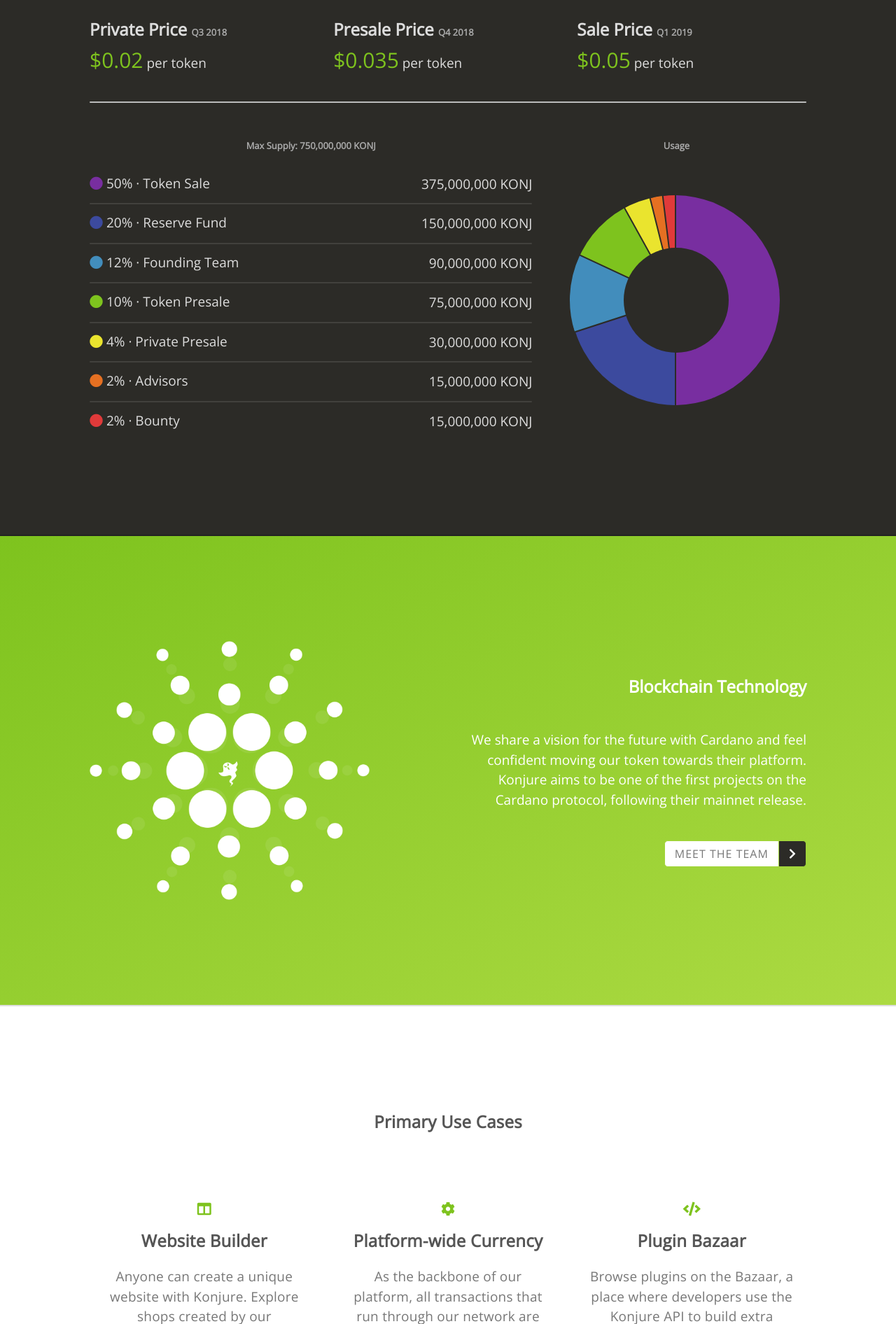
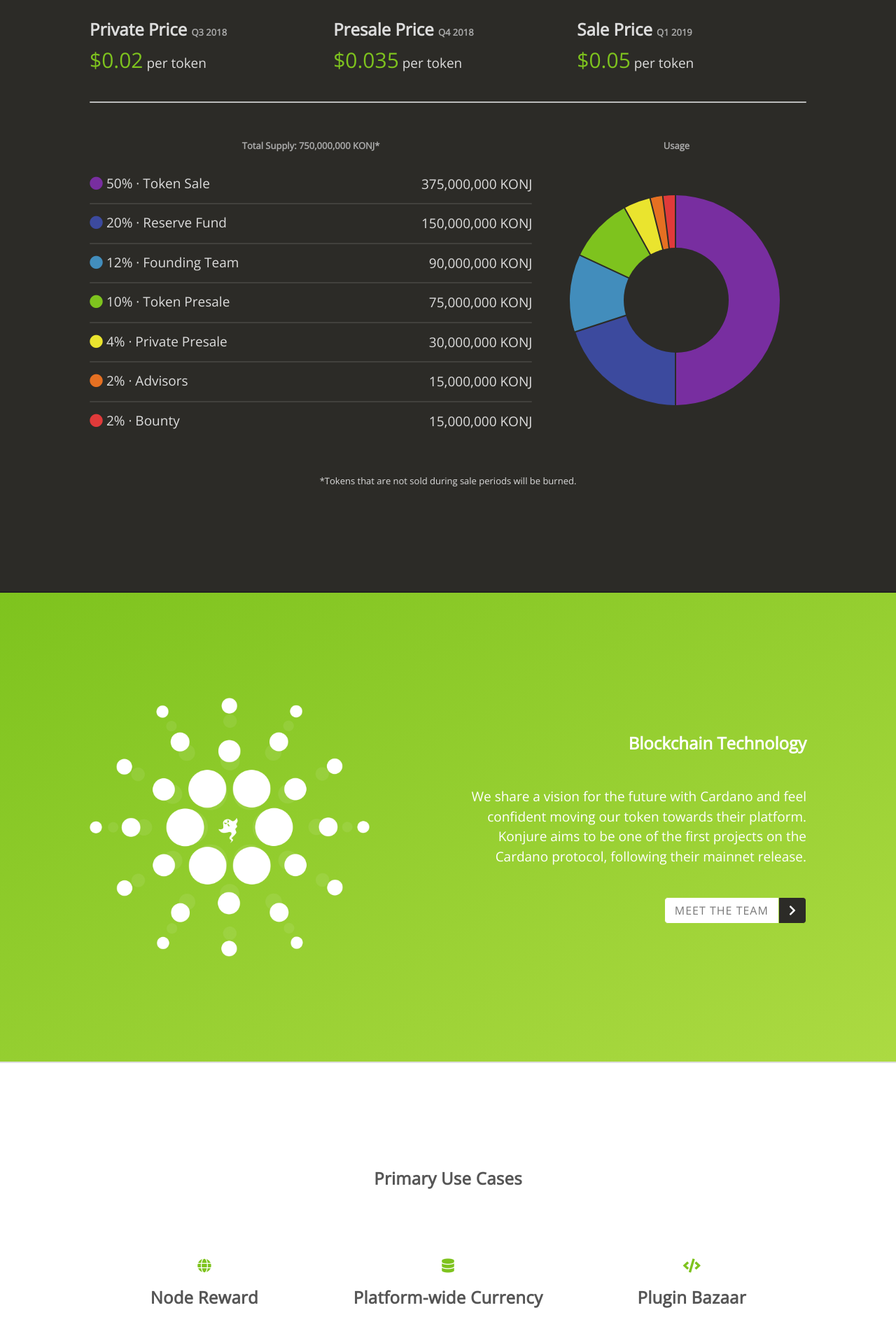
Before and after one commit to Konjure/konjure-org, a PHP site: page /get-started/token in a window 1280 px wide. Shown: the part 1040-2932 px from the top of the page at 70% size. Run offline with PHP 8.4, Linux system fonts and the light colour scheme.

Commit message:
Konjure.org v1.1

```diff
--- a/development/decentralization/index.php
+++ b/development/decentralization/index.php
@@ -126,9 +126,9 @@
 					<div class="cell-12 text-right">
 						<div class="vertical-center-outer">
 							<div class="vertical-center-inner">
-								<h2 data-sr="enter right, and hustle 20px">Peer-to-peer network</h2>
+								<h2 data-sr="enter right, and hustle 20px">Peer-to-peer IPFS network</h2>
 								<br><br>
-								<h3 data-sr="enter right, and hustle 20px">As opposed to traditional web hosting, Konjure will take advantage of peer-to-peer networks. This ensures decentralized hosting for each website on our ecosystem, offering a cheaper, faster, and more secure solution overall.</h3>
+								<h3 data-sr="enter right, and hustle 20px">As opposed to traditional web hosting, Konjure will be working with IPFS. This ensures decentralized hosting for each site on our platform, offering a cheaper, faster, and more secure solution overall. Inside the Konjure dApp, users will have the option to run a node on our network, earning KONJ tokens.</h3>
 								<br><br>
 								<a href="/get-started/what-is-konjure">
 									<div class="kbutton" hover="brighten" data-sr="enter right, and hustle 20px">
--- a/development/overview/index.php
+++ b/development/overview/index.php
@@ -13,7 +13,7 @@
 		<meta name="viewport" content="width=device-width, initial-scale=1.0">
 
 		<meta name="description" content="Konjure is in development to become the website builder of the blockchain. Explore the stages of our project."/>
-		<meta name="keywords" content="konjure, website builder, development, overview, innovations, machine learning, konjure ui, platform, generation, stages"/>
+		<meta name="keywords" content="konjure, website builder, development, overview, innovations, machine learning, konjure ui, platform, generation, stages, ipfs"/>
 
 		<meta name="twitter:card" content="summary_large_image"/>
 		<meta name="twitter:site" content="@KonjureOrg"/>
@@ -210,7 +210,7 @@
 					<div class="cell">
 						<h2 data-sr="enter top, and hustle 20px">Konjure Ecosystem</h2>
 						<br>
-						<h3 data-sr="enter top, and hustle 20px">A layer on top of the Decentralized Web containing all Konjure sites</h3>
+						<h3 data-sr="enter top, and hustle 20px">A layer on top of IPFS containing all Konjure nodes and sites</h3>
 						<br>
 						<div class="kprogress none" data-sr="enter top, and hustle 20px">
 							<div class="blink"></div>
@@ -246,7 +246,7 @@
 							<div class="vertical-center-inner">
 								<h2 data-sr="enter left, and hustle 20px">Decentralized Network</h2>
 								<br><br>
-								<h3 data-sr="enter left, and hustle 20px">Konjure websites will automatically be deployed and hosted on a peer-to-peer network. You, and only you, own your data. The way it should be.</h3>
+								<h3 data-sr="enter left, and hustle 20px">Konjure websites will automatically be deployed and hosted on our IPFS network. Users can set up nodes to help run our ecosystem, and in return they will receive KONJ tokens to use throughout the platform.</h3>
 								<br><br>
 								<a href="/development/decentralization">
 									<div class="kbutton" hover="brighten" data-sr="enter left, and hustle 20px">
--- a/get-started/token/index.php
+++ b/get-started/token/index.php
@@ -100,7 +100,7 @@
 					<div class="row">
 						<div class="cell-10">
 							<br>
-							<h2 class="text-center" data-sr="enter top, and hustle 20px"><div>Max Supply: 750,000,000 KONJ</div></h2>
+							<h2 class="text-center" data-sr="enter top, and hustle 20px"><div>Total Supply: 750,000,000 KONJ*</div></h2>
 							<br>
 							<h3 data-sr="enter left, and hustle 20px"><i class="fa fa-circle color-one"></i> 50% &middot; Token Sale</h3>
 							<h3 class="text-right" data-sr="enter right, and hustle 20px">375,000,000 KONJ</h3>
@@ -147,6 +147,8 @@
 						</div>
 					</div>
 				</div>
+				<br><br>
+				<h6 class="text-center">*Tokens that are not sold during sale periods will be burned.</h6>
 			</div>
 		</div>
 
@@ -186,16 +188,16 @@
 				<div class="grid no-padding">
 					<div class="row">
 						<div class="cell">
-							<i class="fa fa-columns" data-sr="enter top, and hustle 20px"></i>
-							<h2 data-sr="enter top, and hustle 20px">Website Builder</h2>
+							<i class="fa fa-globe" data-sr="enter top, and hustle 20px"></i>
+							<h2 data-sr="enter top, and hustle 20px">Node Reward</h2>
 							<br>
-							<h3 data-sr="enter top, and hustle 20px">Anyone can create a unique website with Konjure. Explore shops created by our community or build your own project, all with the power of KONJ.</h3>
+							<h3 data-sr="enter top, and hustle 20px">Inside the Konjure dApp, users will have the option to run a node and be rewarded with KONJ tokens. They can then use these tokens throughout our platform.</h3>
 						</div>
 						<div class="cell">
-							<i class="fa fa-cog" data-sr="enter top, and hustle 20px"></i>
+							<i class="fa fa-database" data-sr="enter top, and hustle 20px"></i>
 							<h2 data-sr="enter top, and hustle 20px">Platform-wide Currency</h2>
 							<br>
-							<h3 data-sr="enter top, and hustle 20px">As the backbone of our platform, all transactions that run through our network are converted into KONJ tokens, a currency for use throughout our ecosystem.</h3>
+							<h3 data-sr="enter top, and hustle 20px">All currencies coming into the network are converted into KONJ in a one-way exchange, providing site owners with one easy token to use or withdraw.</h3>
 						</div>
 						<div class="cell">
 							<i class="fa fa-code" data-sr="enter top, and hustle 20px"></i>
@@ -205,7 +207,7 @@
 						</div>
 					</div>
 				</div>
-				<h4 data-sr="enter top, and hustle 20px">With many more...</h4>
+				<h4 data-sr="enter top, and hustle 20px">With more to come...</h4>
 			</div>
 		</div>
 
```
Also changed, not shown: company/faqs/index.php (+5 -5 lines), get-started/roadmap/index.php (+9 -9 lines), 1 other file.
